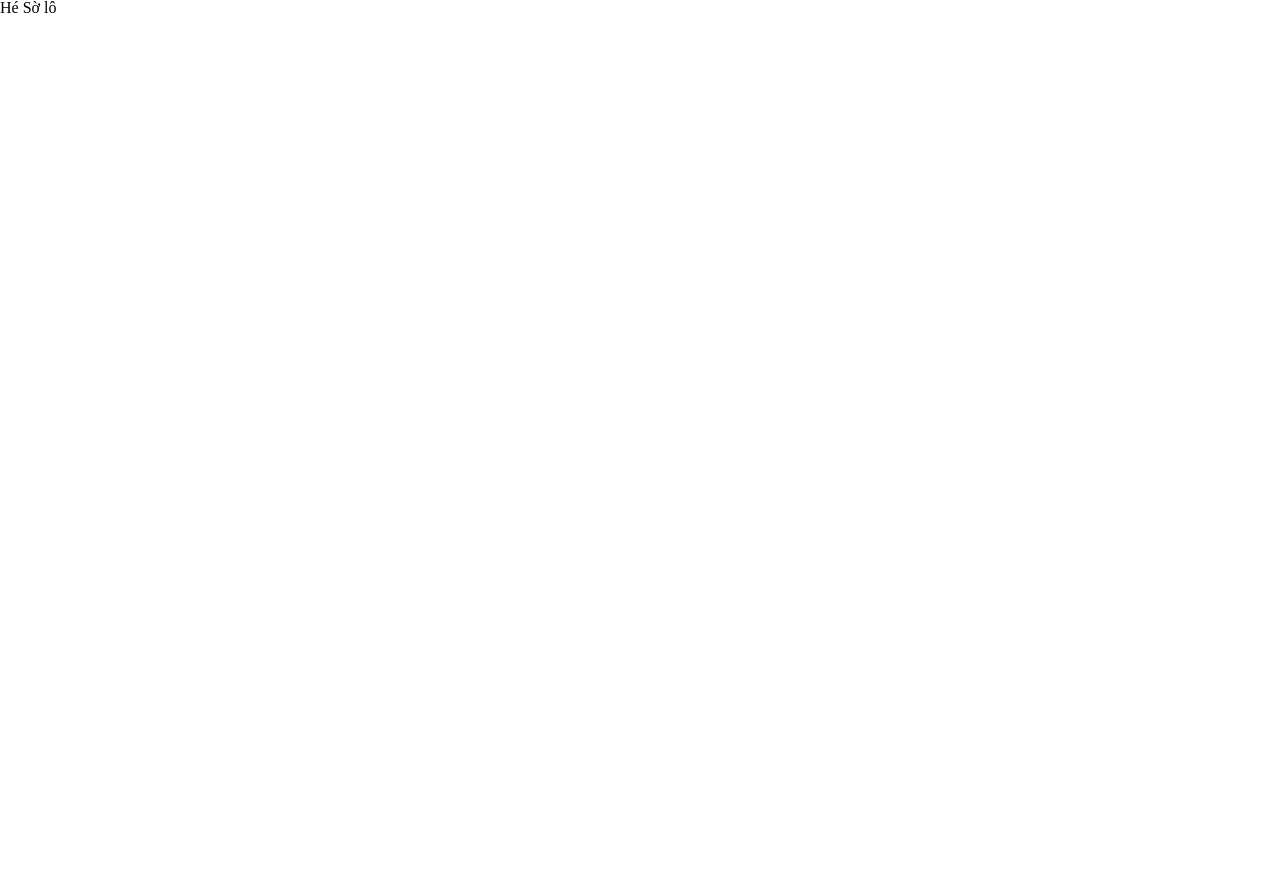
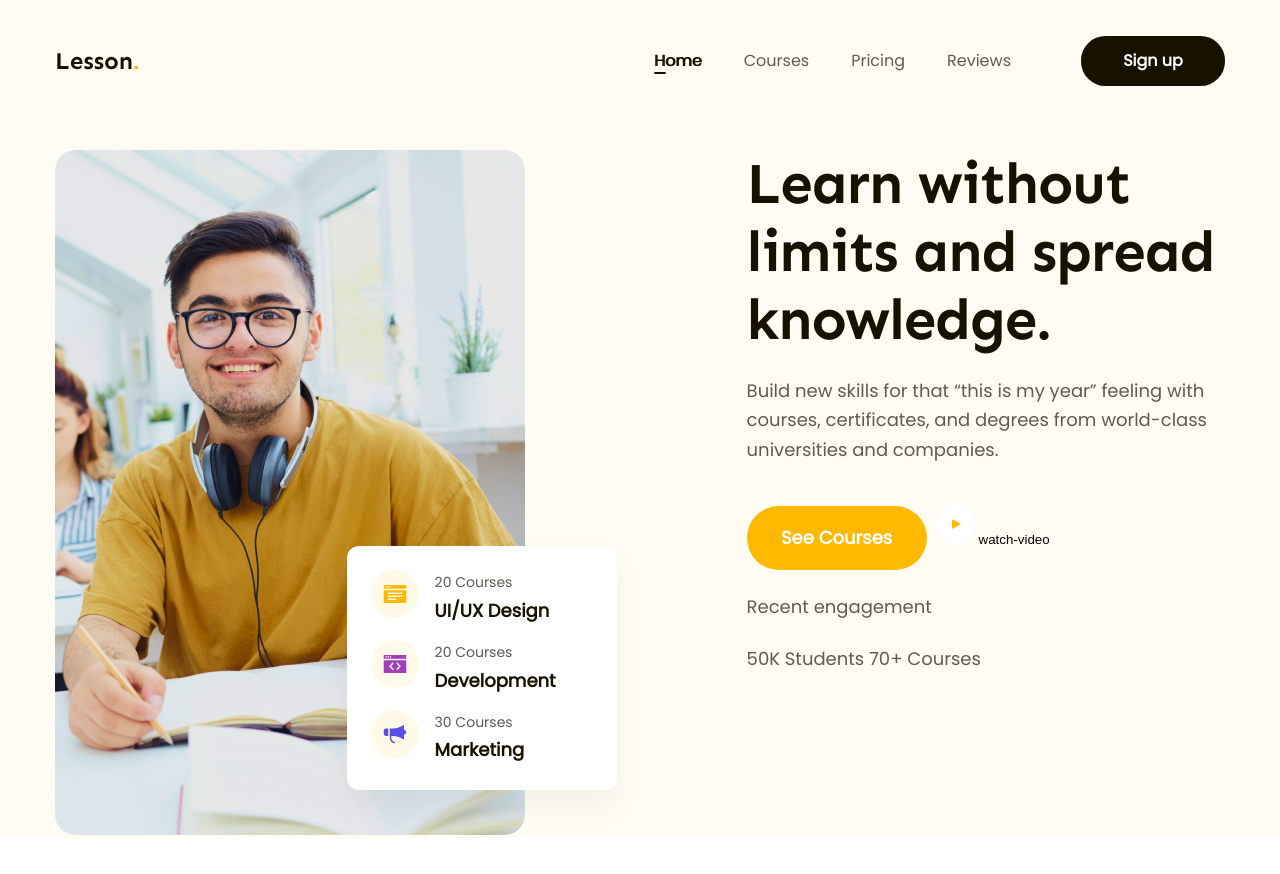
Before and after one commit to pmh3107/f8-project02-htmlcss, a plain HTML site: page index.html in a window 1280 px wide. Shown: the top 874 px of the page. Before the commit the page ends 800 px from the top, so only its background shows below. Drawn offline with Linux system fonts and the light colour scheme.

Commit message:
Completed header part and Being complete hero --75%

```diff
--- a/assets/css/style.css
+++ b/assets/css/style.css
@@ -0,0 +1,197 @@
+* {
+  box-sizing: border-box;
+}
+html {
+  font-size: 62.5%;
+}
+body {
+  font-size: 1.6rem;
+  font-family: "Poppins", sans-serif;
+}
+
+/* common */
+.main-content {
+  width: 1170px;
+  max-width: calc(100% - 48px);
+  margin-left: auto;
+  margin-right: auto;
+}
+a {
+  text-decoration: none;
+}
+.btn {
+  display: inline-block;
+  min-width: 118px;
+  padding: 0 16px;
+  line-height: 50px;
+  font-weight: 600;
+  font-size: 1.6rem;
+  text-align: center;
+  color: #ffffff;
+  background: #171100;
+  border-radius: 24.5px;
+}
+
+/* Header */
+.header {
+  background-color: #fffcf4;
+}
+.header.fixed {
+  position: sticky;
+  top: -28px;
+  z-index: 1;
+}
+.header .body-header {
+  display: flex;
+  align-items: center;
+  padding: 36px 0 8px;
+}
+.navbar {
+  margin-left: auto;
+  margin-right: 49px;
+}
+.navbar > ul {
+  display: flex;
+}
+.navbar a {
+  position: relative;
+  padding: 8px 21px;
+  color: #5f5b53;
+  font-size: 1.6rem;
+}
+.navbar li:hover,
+.navbar li.active a {
+  /* font-weight: 600; */
+  text-shadow: 1px 0 0 currentColor;
+  color: #171100;
+}
+
+.navbar li.active a::after {
+  position: absolute;
+  content: "";
+  display: block;
+  bottom: 6px;
+  left: 21px;
+  width: 12px;
+  height: 2px;
+  border-radius: 1px;
+  background: #171100;
+}
+
+.body-header .btn-sign-up {
+  min-width: 144px;
+}
+
+/* Hero */
+
+.hero {
+  padding-top: 56px;
+  background-color: #fffcf4;
+}
+
+.hero .body-hero {
+  display: flex;
+}
+.hero .media-block {
+  width: 48%;
+}
+.hero .content-block {
+  width: 52%;
+  padding-left: 130px;
+}
+/* left hero */
+.media-block {
+  position: relative;
+}
+.media-block > img {
+  width: 470px;
+  height: 685px;
+  object-fit: cover;
+  border-radius: 20px;
+}
+
+.media-block .hero-summary {
+  position: absolute;
+  width: 270px;
+  height: 244px;
+  right: 0;
+  bottom: 48px;
+  border-radius: 12px;
+  background: #fff;
+  box-shadow: 0px 16px 32px 0px rgba(0, 0, 0, 0.05);
+}
+.hero-summary .items {
+  display: flex;
+}
+
+.hero-summary .items:nth-child(1) {
+  margin: 24px 0 0 24px;
+}
+
+.hero-summary .items:nth-child(2) {
+  margin: 14px 0 0 24px;
+}
+.hero-summary .items:nth-child(3) {
+  margin: 14px 0 0 24px;
+}
+.hero-summary .icon {
+  align-items: center;
+  justify-content: center;
+  display: flex;
+  height: 48px;
+  width: 48px;
+  margin-right: 16px;
+  background-color: #fff9e8;
+  border-radius: 50%;
+}
+.hero-summary .icon > img {
+  height: 24px;
+  width: 24px;
+}
+.hero-summary .info .lable {
+  color: #5f5b53;
+  font-size: 1.4rem;
+  font-weight: 400;
+  line-height: 1.85; /* 185.714% */
+}
+.hero-summary .info .title {
+  color: #171100;
+  font-size: 1.8rem;
+  font-weight: 600;
+  line-height: 1.66; /* 166.667% */
+}
+
+/* right hero */
+.content-block .heading {
+  color: #171100;
+  font-family: Sen;
+  font-size: 5.8rem;
+  font-weight: 700;
+  line-height: 1.17; /* 117.241% */
+  letter-spacing: -1.16px;
+}
+.content-block .desc {
+  margin-top: 22px;
+  color: #5f5b53;
+  font-size: 1.8rem;
+  line-height: 1.66; /* 166.667% */
+}
+.content-block .detail-courses {
+  margin-top: 38px;
+}
+.content-block .btn-see-more {
+  width: 180px;
+  line-height: 64px;
+  border-radius: 32px;
+  background-color: #ffb900;
+  font-size: 1.8rem;
+}
+.content-block .watch-video {
+  background: none;
+  border: none;
+}
+.content-block .watch-video img {
+  padding: 14px;
+  border-radius: 50%;
+  background: #ffffff;
+}
--- a/index.html
+++ b/index.html
@@ -4,11 +4,120 @@
     <title>F8-Project02</title>
     <meta charset="UTF-8" />
     <meta name="viewport" content="width=device-width, initial-scale=1.0" />
+    <!-- link css reset -->
+    <link rel="stylesheet" href="assets/css/reset.css" />
+    <!-- Embedded font style -->
+    <link rel="preconnect" href="https://fonts.googleapis.com" />
+    <link rel="preconnect" href="https://fonts.gstatic.com" crossorigin />
+    <link
+      href="https://fonts.googleapis.com/css2?family=Lato:wght@700&family=Poppins:ital,wght@0,400;1,400;1,600&family=Sen:wght@700&family=Tinos:wght@400;700&display=swap"
+      rel="stylesheet"
+    />
     <!-- link css -->
-    <link rel="stylesheet" href="assets/css/reset.css" />
     <link rel="stylesheet" href="assets/css/style.css" />
   </head>
   <body>
-    <p>Hé Sờ lô</p>
+    <div class="main" style="height: 5000px">
+      <!-- header -->
+      <header class="header fixed">
+        <div class="main-content">
+          <div class="body-header">
+            <!-- logo -->
+            <img src="assets/img/icon/Logo.svg" alt="" />
+            <!-- navar -->
+            <div class="navbar">
+              <ul>
+                <li class="active">
+                  <a href="#!">Home</a>
+                </li>
+                <li>
+                  <a href="#!">Courses</a>
+                </li>
+                <li>
+                  <a href="#!">Pricing</a>
+                </li>
+                <li>
+                  <a href="#!">Reviews</a>
+                </li>
+              </ul>
+            </div>
+            <!-- button -->
+            <a href="#!" class="btn btn-sign-up">Sign up</a>
+          </div>
+        </div>
+      </header>
+      <!-- hero -->
+      <div class="hero">
+        <div class="main-content">
+          <div class="body-hero">
+            <!-- left-block -->
+            <div class="media-block">
+              <img
+                src="assets/img/image/Hero-img.jpg"
+                alt="Learn without limits and spread knowledge."
+                class="img"
+              />
+              <div class="hero-summary">
+                <!-- item 1 -->
+                <div class="items">
+                  <div class="icon">
+                    <img src="assets/img/icon/List.svg" alt="" />
+                  </div>
+                  <div class="info">
+                    <p class="lable">20 Courses</p>
+                    <p class="title">UI/UX Design</p>
+                  </div>
+                </div>
+                <!-- item 2 -->
+                <div class="items">
+                  <div class="icon">
+                    <img src="assets/img/icon/Code.svg" alt="" />
+                  </div>
+                  <div class="info">
+                    <p class="lable">20 Courses</p>
+                    <p class="title">Development</p>
+                  </div>
+                </div>
+                <!-- item 3 -->
+                <div class="items">
+                  <div class="icon">
+                    <img src="assets/img/icon/Speaker.svg" alt="" />
+                  </div>
+                  <div class="info">
+                    <p class="lable">30 Courses</p>
+                    <p class="title">Marketing</p>
+                  </div>
+                </div>
+              </div>
+            </div>
+
+            <!-- right-block -->
+            <div class="content-block">
+              <h1 class="heading">
+                Learn without limits and spread knowledge.
+              </h1>
+              <p class="desc">
+                Build new skills for that “this is my year” feeling with
+                courses, certificates, and degrees from world-class universities
+                and companies.
+              </p>
+              <div class="detail-courses">
+                <a href="#!" class="btn btn-see-more">See Courses</a>
+                <button class="watch-video">
+                  <div class="icon">
+                    <img src="assets/img/icon/Play.svg" alt="" />
+                    <span>watch-video</span>
+                  </div>
+                </button>
+                <p class="desc">Recent engagement</p>
+                <p class="desc">
+                  <strong>50K</strong> Students <strong>70+</strong> Courses
+                </p>
+              </div>
+            </div>
+          </div>
+        </div>
+      </div>
+    </div>
   </body>
 </html>
```
Also changed, not shown: assets/img/icon/Code.svg (added), assets/img/icon/List.svg (added), assets/img/icon/Logo.svg (added), assets/img/icon/Play.svg (added), assets/img/icon/Speaker.svg (added), assets/img/image/Hero-img.jpg (added), 1 other file.
